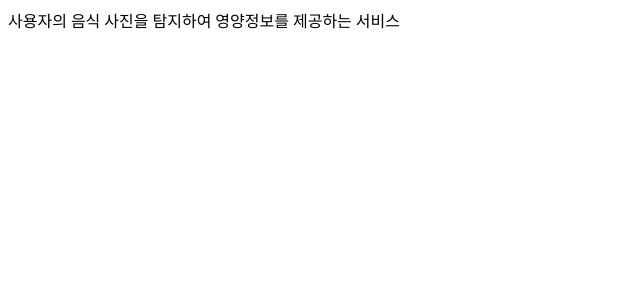
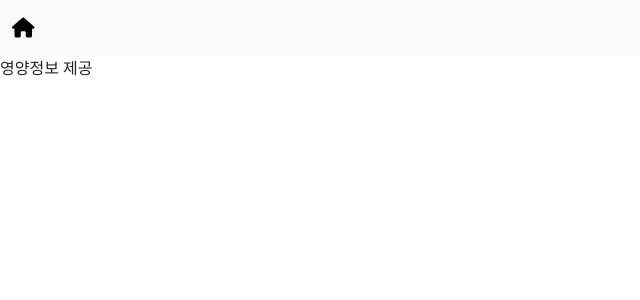
Before and after one commit to hong00009/yolov5, a Django app: page / in a window 1280 px wide. Shown: the top 300 px of the page, without its empty margins (0-640 px from the left). Run offline with Django 4.2, Linux system fonts and the light colour scheme; some libraries are stand-ins or nearby versions.

Commit message:
base, navbar html 설정

```diff
--- a/final_project/settings.py
+++ b/final_project/settings.py
@@ -38,6 +38,7 @@ INSTALLED_APPS = [
     'django.contrib.messages',
     'django.contrib.staticfiles',
     'yolov5_django',
+    'bootstrap5',
 ]
 
 MIDDLEWARE = [
--- /dev/null
+++ b/yolov5_django/templates/_nav.html
@@ -0,0 +1,15 @@
+<nav class="navbar navbar-expand-lg bg-body-tertiary">
+    <div class="container-fluid">
+      <a class="navbar-brand" href="#">
+        <i class="fa-solid fa-house"></i>
+      </a>
+      <button class="navbar-toggler" type="button" data-bs-toggle="collapse" data-bs-target="#navbarNavAltMarkup" aria-controls="navbarNavAltMarkup" aria-expanded="false" aria-label="Toggle navigation">
+        <span class="navbar-toggler-icon"></span>
+      </button>
+      <div class="collapse navbar-collapse" id="navbarNavAltMarkup">
+        <div class="navbar-nav">
+
+        </div>
+      </div>
+    </div>
+</nav>
--- a/yolov5_django/templates/index.html
+++ b/yolov5_django/templates/index.html
@@ -1,11 +1,34 @@
+{% load bootstrap5 %}
+{% load static %}
+
 <!DOCTYPE html>
 <html lang="en">
 <head>
     <meta charset="UTF-8">
-    <meta name="viewport" content="width=device-width, initial-scale=1.0">
+    <!-- <meta name="viewport" content="width=device-width, initial-scale=1.0"> -->
+
+
+    <meta name="viewport" content="width=device-width, initial-scale=1, shrink-to-fit=no" />
+    <meta name="description" content="" />
+    <meta name="author" content="" />
     <title>영양시치</title>
+    <!-- Favicon-->
+    {% comment %} <link rel="icon" type="image/x-icon" href="{% static 'assets/favicon.ico' %}" /> {% endcomment %}
+    <!-- Core theme CSS (includes Bootstrap)-->
+    {% comment %} <link href="css/styles.css" rel="stylesheet" /> {% endcomment %}
+
+
+    <link href="https://cdn.jsdelivr.net/npm/bootstrap@5.3.0/dist/css/bootstrap.min.css" rel="stylesheet" integrity="sha384-9ndCyUaIbzAi2FUVXJi0CjmCapSmO7SnpJef0486qhLnuZ2cdeRhO02iuK6FUUVM" crossorigin="anonymous">
 </head>
 <body>
-    사용자의 음식 사진을 탐지하여 영양정보를 제공하는 서비스
+    {% include '_nav.html' %}
+    <div class="container">
+        {% block content %}
+        {% endblock %}
+    </div>
+    {% bootstrap_javascript %}
+    <script src="https://kit.fontawesome.com/bc66d14ed4.js" crossorigin="anonymous"></script>
+
+    영양정보 제공
 </body>
 </html>
--- /dev/null
+++ b/yolov5_django/templates/upload_image.html
@@ -0,0 +1,2 @@
+{% block content %}
+{% endblock %}
```
